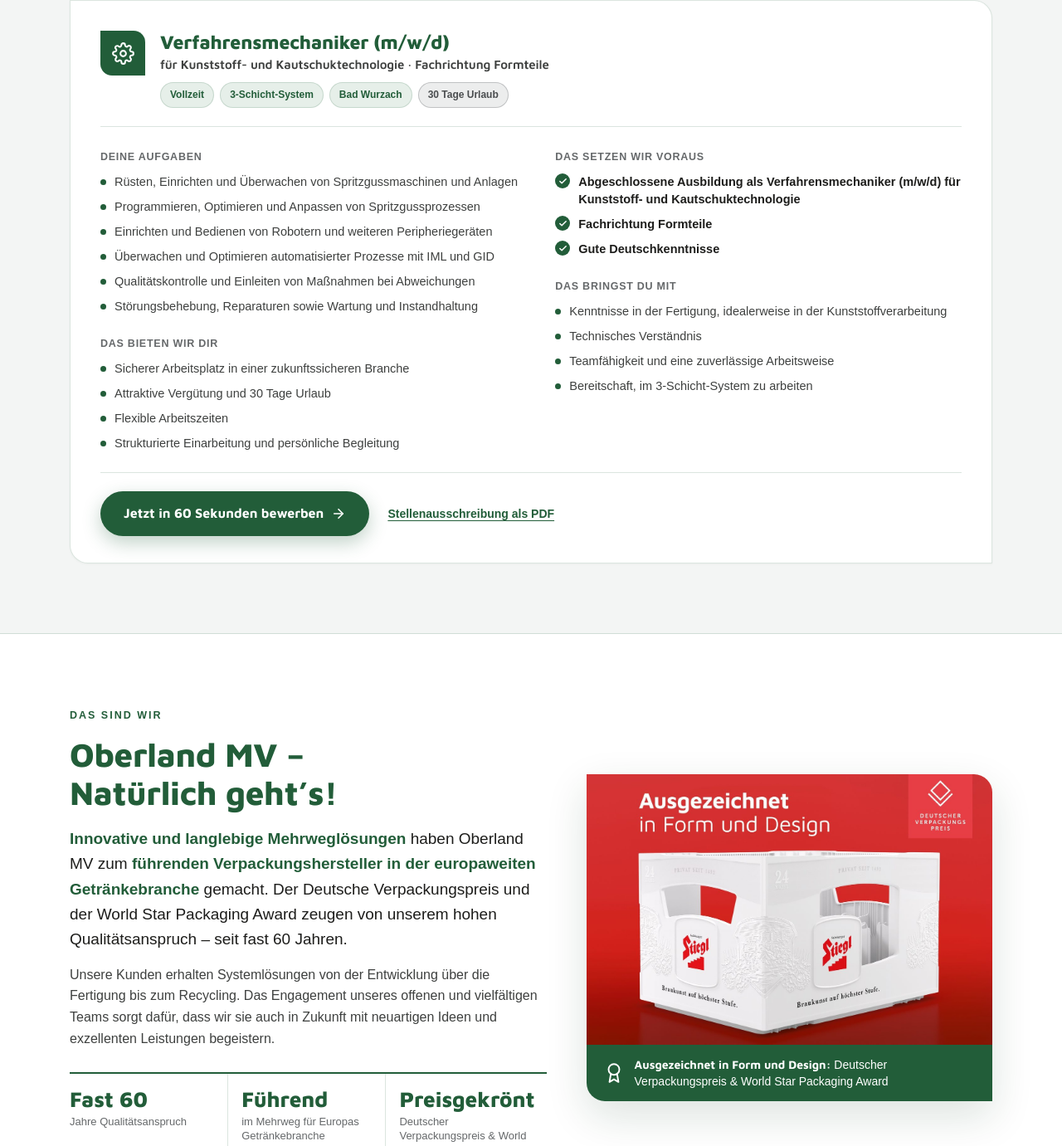
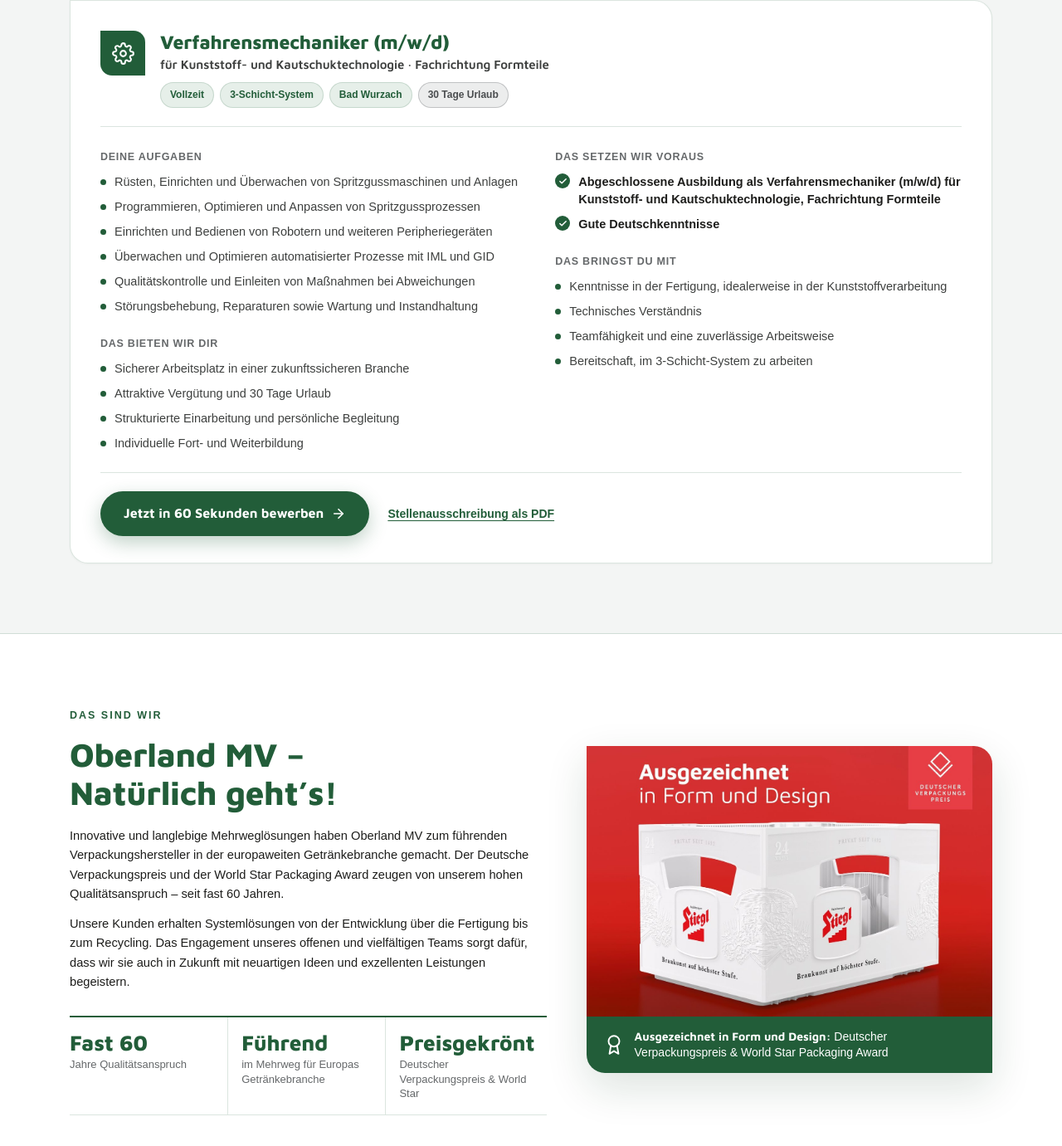
Before and after one commit to SavioLD/Oberland, a plain HTML site: page index.html in a window 1280 px wide. Shown: the part 1884-3265 px from the top of the page at 83% size. Drawn offline with Linux system fonts and the light colour scheme.

Commit message:
Änderungswünsche Oberland MV umgesetzt
- "Flexible Arbeitszeiten" entfernt (Stelle ist fest im 3-Schicht-System):
  Trust-Band, Stellenkarte, FAQ, JobPosting-Daten, Werbetext Variante 1
- Voraussetzung: Fachrichtung Formteile direkt hinter dem
  Ausbildungsberuf statt als eigener Punkt
- "Das sind wir": Fließtext in Arial 11 pt, nicht fett

Co-Authored-By: Claude Opus 5.5 <noreply@anthropic.com>
Claude-Session: https://claude.ai/code/session_01Jbbe3tAhQswfKLzhgQVvCc

```diff
--- a/index.html
+++ b/index.html
@@ -42,7 +42,7 @@
   "hiringOrganization": { "@type": "Organization", "name": "Oberland M & V GmbH", "sameAs": "https://www.oberlandmv.com/", "logo": "https://saviold.github.io/Oberland/bilder/favicon.png" },
   "jobLocation": { "@type": "Place", "address": { "@type": "PostalAddress", "streetAddress": "Oberriedstraße 7", "addressLocality": "Bad Wurzach", "postalCode": "88410", "addressRegion": "BW", "addressCountry": "DE" } },
   "qualifications": "Abgeschlossene Ausbildung als Verfahrensmechaniker (m/w/d) für Kunststoff- und Kautschuktechnologie, Fachrichtung Formteile. Gute Deutschkenntnisse.",
-  "jobBenefits": "Sicherer Arbeitsplatz, attraktive Vergütung, 30 Tage Urlaub, flexible Arbeitszeiten, Fort- und Weiterbildung, strukturierte Einarbeitung, VWL und bAV, Dienstrad-Leasing, kostenlose Parkplätze, Mitarbeiterrabatte, Mitarbeiterevents",
+  "jobBenefits": "Sicherer Arbeitsplatz, attraktive Vergütung, 30 Tage Urlaub, Fort- und Weiterbildung, strukturierte Einarbeitung, VWL und bAV, Dienstrad-Leasing, kostenlose Parkplätze, Mitarbeiterrabatte, Mitarbeiterevents",
   "directApply": true
 }
 </script>
@@ -201,9 +201,10 @@ section[id],.form-card{scroll-margin-top:84px}
 
 /* ---------- benefits ---------- */
 .about{display:grid;grid-template-columns:1.08fr .92fr;gap:48px;align-items:center}
-.about__text p.about__lead{margin-top:18px;font-size:19px;line-height:1.6;color:var(--ink)}
-.about__text p.about__lead b{color:var(--brand)}
-.about__text p.about__more{margin-top:14px;font-size:16px;color:var(--ink-soft)}
+/* Fließtext "Das sind wir": Arial 11 pt, normal (Kundenvorgabe laut Styleguide) */
+.about__text p.about__lead,.about__text p.about__more{font-family:Arial,"Liberation Sans",Helvetica,sans-serif;font-size:11pt;font-weight:400;line-height:1.6;color:var(--ink)}
+.about__text p.about__lead{margin-top:18px}
+.about__text p.about__more{margin-top:12px}
 .facts{display:grid;grid-template-columns:repeat(3,1fr);gap:0;margin-top:28px;border-top:2px solid var(--brand);border-bottom:1px solid var(--line)}
 .fact{padding:16px 14px 16px 0}
 .fact+.fact{padding-left:16px;border-left:1px solid var(--line)}
@@ -218,7 +219,7 @@ section[id],.form-card{scroll-margin-top:84px}
 .benefits-head h3{font-size:clamp(24px,3vw,32px)}
 .benefits-head p{color:var(--ink-mute);font-size:15px}
 @media(max-width:920px){.about{grid-template-columns:1fr;gap:30px}}
-@media(max-width:760px){.about__text p.about__lead{font-size:17px}.fact b{font-size:21px}.fact span{font-size:12px}.fact{padding-right:8px}.fact+.fact{padding-left:10px}.benefits-head{margin-top:52px}}
+@media(max-width:760px){.fact b{font-size:21px}.fact span{font-size:12px}.fact{padding-right:8px}.fact+.fact{padding-left:10px}.benefits-head{margin-top:52px}}
 .benefit-grid{display:grid;grid-template-columns:repeat(3,1fr);gap:22px;margin-top:30px}
 @media(max-width:920px){.benefit-grid{grid-template-columns:repeat(2,1fr)}}
 @media(max-width:560px){.benefit-grid{grid-template-columns:1fr}}
@@ -465,7 +466,7 @@ footer{padding:54px 0 36px;background:var(--brand);color:#e4efe8}
     <div class="trust__grid">
       <div class="trust__item"><svg viewBox="0 0 24 24" fill="none" stroke-width="1.7" stroke-linecap="round" stroke-linejoin="round"><path d="M21 12a9 9 0 0 1-15.5 6.2"/><path d="M3 12a9 9 0 0 1 15.5-6.2"/><path d="M18.5 2.5v3.7h-3.7"/><path d="M5.5 21.5v-3.7h3.7"/></svg><div><b>Führend im Mehrweg</b><span>Getränkekästen für ganz Europa</span></div></div>
       <div class="trust__item"><svg viewBox="0 0 24 24" fill="none" stroke-width="1.7" stroke-linecap="round" stroke-linejoin="round"><path d="M12 22s8-4 8-10V5l-8-3-8 3v7c0 6 8 10 8 10"/><path d="m9 12 2 2 4-4"/></svg><div><b>Sicherer Arbeitsplatz</b><span>in einer zukunftssicheren Branche</span></div></div>
-      <div class="trust__item"><svg viewBox="0 0 24 24" fill="none" stroke-width="1.7" stroke-linecap="round" stroke-linejoin="round"><rect x="3" y="4" width="18" height="18" rx="2"/><path d="M16 2v4M8 2v4M3 10h18"/><path d="m9 16 2 2 4-4"/></svg><div><b>30 Tage Urlaub</b><span>plus flexible Arbeitszeiten</span></div></div>
+      <div class="trust__item"><svg viewBox="0 0 24 24" fill="none" stroke-width="1.7" stroke-linecap="round" stroke-linejoin="round"><rect x="3" y="4" width="18" height="18" rx="2"/><path d="M16 2v4M8 2v4M3 10h18"/><path d="m9 16 2 2 4-4"/></svg><div><b>30 Tage Urlaub</b><span>plus attraktive Vergütung</span></div></div>
       <div class="trust__item"><svg viewBox="0 0 24 24" fill="none" stroke-width="1.7" stroke-linecap="round" stroke-linejoin="round"><circle cx="12" cy="8" r="6"/><path d="M15.5 13.2 17 22l-5-3-5 3 1.5-8.8"/></svg><div><b>Ausgezeichnet</b><span>Deutscher Verpackungspreis &amp; World Star</span></div></div>
     </div>
   </div>
@@ -507,15 +508,14 @@ footer{padding:54px 0 36px;background:var(--brand);color:#e4efe8}
           <ul>
             <li>Sicherer Arbeitsplatz in einer zukunftssicheren Branche</li>
             <li>Attraktive Vergütung und 30 Tage Urlaub</li>
-            <li>Flexible Arbeitszeiten</li>
             <li>Strukturierte Einarbeitung und persönliche Begleitung</li>
+            <li>Individuelle Fort- und Weiterbildung</li>
           </ul>
         </div>
         <div>
           <h4>Das setzen wir voraus</h4>
           <ul class="job__must">
-            <li>Abgeschlossene Ausbildung als Verfahrensmechaniker (m/w/d) für Kunststoff- und Kautschuktechnologie</li>
-            <li>Fachrichtung Formteile</li>
+            <li>Abgeschlossene Ausbildung als Verfahrensmechaniker (m/w/d) für Kunststoff- und Kautschuktechnologie, Fachrichtung Formteile</li>
             <li>Gute Deutschkenntnisse</li>
           </ul>
           <h4>Das bringst du mit</h4>
@@ -545,7 +545,7 @@ footer{padding:54px 0 36px;background:var(--brand);color:#e4efe8}
       <div class="about__text">
         <span class="kicker">Das sind wir</span>
         <h2 class="sec-title">Oberland MV –<br />Natürlich geht’s!</h2>
-        <p class="about__lead"><b>Innovative und langlebige Mehrweglösungen</b> haben Oberland MV zum <b>führenden Verpackungshersteller in der europaweiten Getränkebranche</b> gemacht. Der Deutsche Verpackungspreis und der World Star Packaging Award zeugen von unserem hohen Qualitätsanspruch – seit fast 60&nbsp;Jahren.</p>
+        <p class="about__lead">Innovative und langlebige Mehrweglösungen haben Oberland MV zum führenden Verpackungshersteller in der europaweiten Getränkebranche gemacht. Der Deutsche Verpackungspreis und der World Star Packaging Award zeugen von unserem hohen Qualitätsanspruch – seit fast 60&nbsp;Jahren.</p>
         <p class="about__more">Unsere Kunden erhalten Systemlösungen von der Entwicklung über die Fertigung bis zum Recycling. Das Engagement unseres offenen und vielfältigen Teams sorgt dafür, dass wir sie auch in Zukunft mit neuartigen Ideen und exzellenten Leistungen begeistern.</p>
         <div class="facts">
           <div class="fact"><b>Fast 60</b><span>Jahre Qualitätsanspruch</span></div>
@@ -728,7 +728,7 @@ footer{padding:54px 0 36px;background:var(--brand);color:#e4efe8}
       <details><summary>Brauche ich einen Lebenslauf?</summary><div class="faq__a">Nein. Für die Bewerbung reichen vier kurze Fragen und deine Kontaktdaten. Es gibt bewusst keinen Datei-Upload – alles Weitere besprechen wir persönlich.</div></details>
       <details><summary>Welche Voraussetzungen muss ich mitbringen?</summary><div class="faq__a">Eine abgeschlossene Ausbildung als Verfahrensmechaniker (m/w/d) für Kunststoff- und Kautschuktechnologie in der Fachrichtung Formteile sowie gute Deutschkenntnisse. Schön ist, wenn du schon Erfahrung in der Fertigung mitbringst – idealerweise in der Kunststoffverarbeitung – und bereit bist, im 3-Schicht-System zu arbeiten.</div></details>
       <details><summary>Was bedeuten IML und GID?</summary><div class="faq__a">IML steht für In-Mould-Labeling: Das Etikett bzw. Dekor wird direkt beim Spritzgießen mit dem Kasten verbunden. GID steht für Gasinnendruck – dabei formt Gas gezielt Hohlräume im Bauteil. Beides läuft bei uns automatisiert; du richtest die Prozesse ein, überwachst und optimierst sie.</div></details>
-      <details><summary>Was bietet ihr außer dem Gehalt?</summary><div class="faq__a">30 Tage Urlaub, flexible Arbeitszeiten, Unterstützung bei VWL und betrieblicher Altersvorsorge, individuelle Weiterbildung, Dienstrad-Leasing, kostenlose Parkplätze direkt am Firmengebäude, Mitarbeiterrabatte und Einkaufsvorteile, regelmäßige Mitarbeiterevents sowie kostenloses Mineralwasser und Obst.</div></details>
+      <details><summary>Was bietet ihr außer dem Gehalt?</summary><div class="faq__a">30 Tage Urlaub, Unterstützung bei VWL und betrieblicher Altersvorsorge, individuelle Weiterbildung, Dienstrad-Leasing, kostenlose Parkplätze direkt am Firmengebäude, Mitarbeiterrabatte und Einkaufsvorteile, regelmäßige Mitarbeiterevents sowie kostenloses Mineralwasser und Obst.</div></details>
       <details><summary>Wie schnell bekomme ich eine Rückmeldung?</summary><div class="faq__a">Wir melden uns persönlich und zeitnah – in der Regel telefonisch für ein kurzes, unkompliziertes Erstgespräch.</div></details>
       <details><summary>Was genau macht Oberland MV?</summary><div class="faq__a">Wir sind der führende Hersteller langlebiger Mehrweg-Verpackungen für die europäische Getränkebranche – mit Systemlösungen von der Entwicklung über die Fertigung bis zum Recycling und einem Qualitätsanspruch seit fast 60 Jahren. Ausgezeichnet wurden wir unter anderem mit dem Deutschen Verpackungspreis und dem World Star Packaging Award.</div></details>
       <details><summary>Wer sieht meine Daten?</summary><div class="faq__a">Nur die für das Recruiting zuständigen Personen bei der Oberland M &amp; V GmbH. Deine Daten werden gemäß Art. 6 Abs. 1 lit. a DSGVO ausschließlich zur Bearbeitung deiner Bewerbung verwendet.</div></details>
```
Also changed, not shown: 1 other file.
